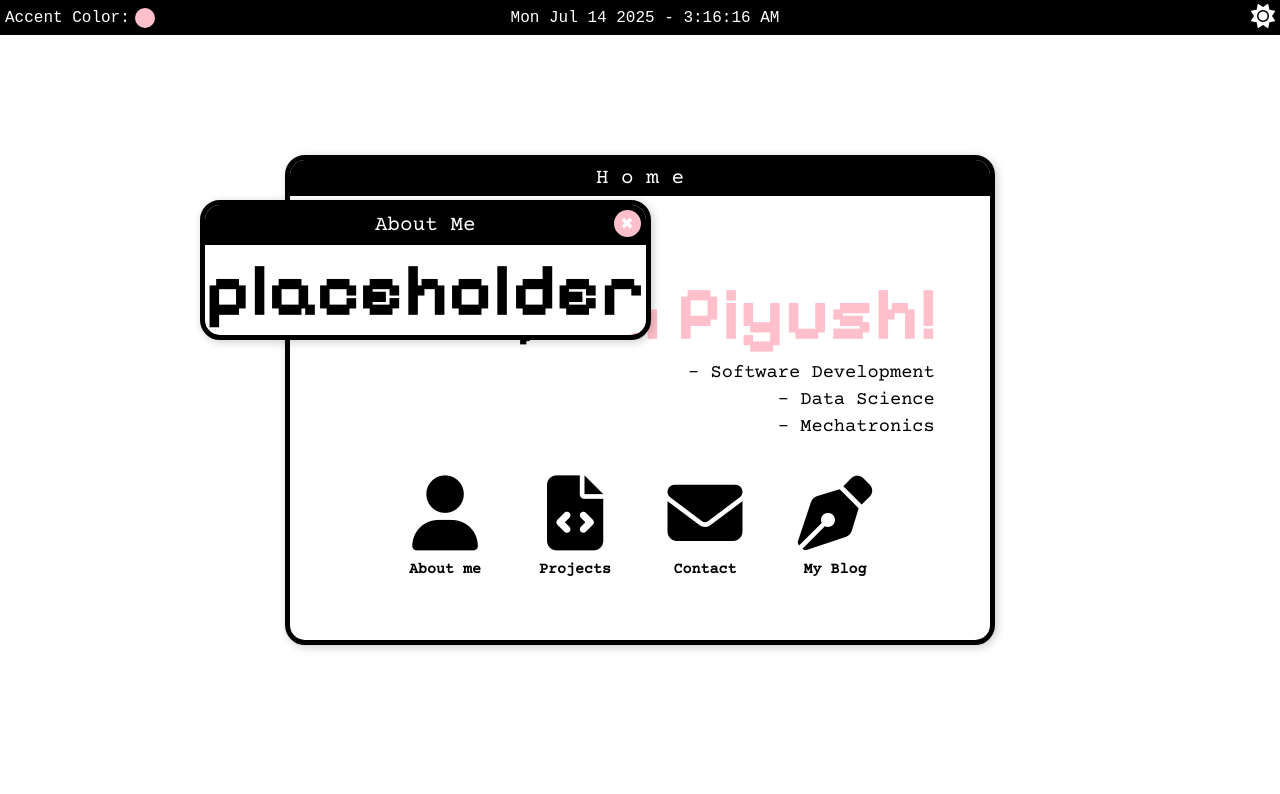
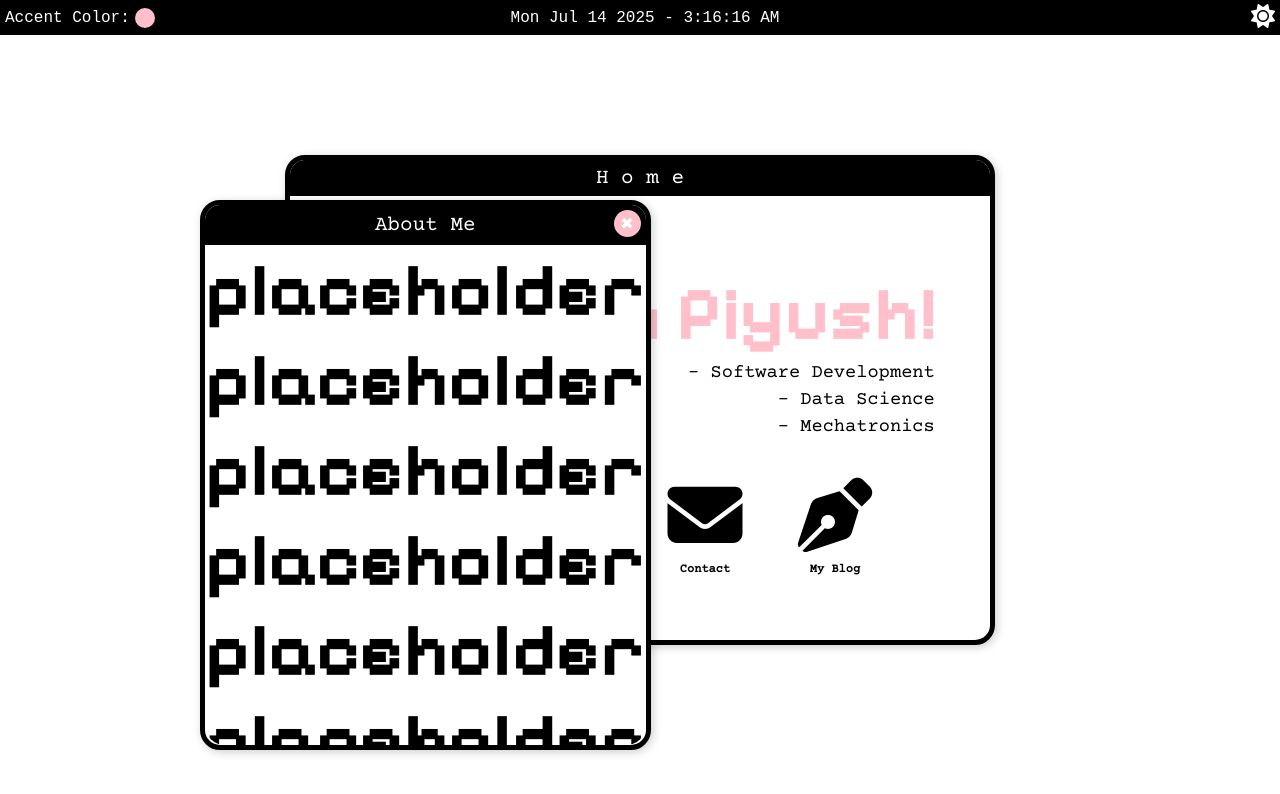
Before and after one commit to hellopiyushlab/dev-portolio, a plain HTML site: page index.html in a window 1280 px wide. Both pictures are taken after a click on the element "About me". Drawn offline with nearby package versions, Linux system fonts and the light colour scheme; a web font is replaced by a local one.

Commit message:
implemented scroll

```diff
--- a/index.html
+++ b/index.html
@@ -67,6 +67,12 @@
             </div>
             <div class="about-me-content">
                 <h1>placeholder</h1>
+                <h1>placeholder</h1>
+                <h1>placeholder</h1>
+                <h1>placeholder</h1>
+                <h1>placeholder</h1>
+                <h1>placeholder</h1>
+                <h1>placeholder</h1>
             </div>
         </div>
 
@@ -77,6 +83,13 @@
                 <div class="close-buttons" id="projects-popup-close">✖</div>
             </div>
             <div class="projects-content">
+                <h1>placeholder</h1>
+                <h1>placeholder</h1>
+                <h1>placeholder</h1>
+                <h1>placeholder</h1>
+                <h1>placeholder</h1>
+                <h1>placeholder</h1>
+                <h1>placeholder</h1>
                 <h1>placeholder</h1>
             </div>
         </div>
@@ -89,6 +102,13 @@
             </div>
             <div class="contact-content">
                 <h1>placeholder</h1>
+                <h1>placeholder</h1>
+                <h1>placeholder</h1>
+                <h1>placeholder</h1>
+                <h1>placeholder</h1>
+                <h1>placeholder</h1>
+                <h1>placeholder</h1>
+                <h1>placeholder</h1>
             </div>
         </div>
 
--- a/script.js
+++ b/script.js
@@ -7,6 +7,7 @@ function updateTime() {
 }
 updateTime();
 setInterval(updateTime, 1000);
+
 
 
 // making about me appear and disappear
--- a/style.css
+++ b/style.css
@@ -204,7 +204,7 @@ i:hover {
 }
 
 .clickable-text {
-    font-size: 15px;
+    font-size: 12px;
     align-self: center;
     font-family: "Courier Prime", monospace;
     font-weight: 700;
@@ -252,6 +252,9 @@ h3 {
     border-radius: 20px;
     border-top-left-radius: 0px;
     border-top-right-radius: 0px;
+    max-height: 500px;
+    overflow: hidden;
+    overflow-y: auto;
 }
 
 /* Projects Window */
@@ -273,6 +276,9 @@ h3 {
     border-radius: 20px;
     border-top-left-radius: 0px;
     border-top-right-radius: 0px;
+    max-height: 500px;
+    overflow: hidden;
+    overflow-y: auto;
 }
 
 /* Contact Window */
@@ -294,4 +300,7 @@ h3 {
     border-radius: 20px;
     border-top-left-radius: 0px;
     border-top-right-radius: 0px;
+    max-height: 500px;
+    overflow: hidden;
+    overflow-y: auto;
 }
```
